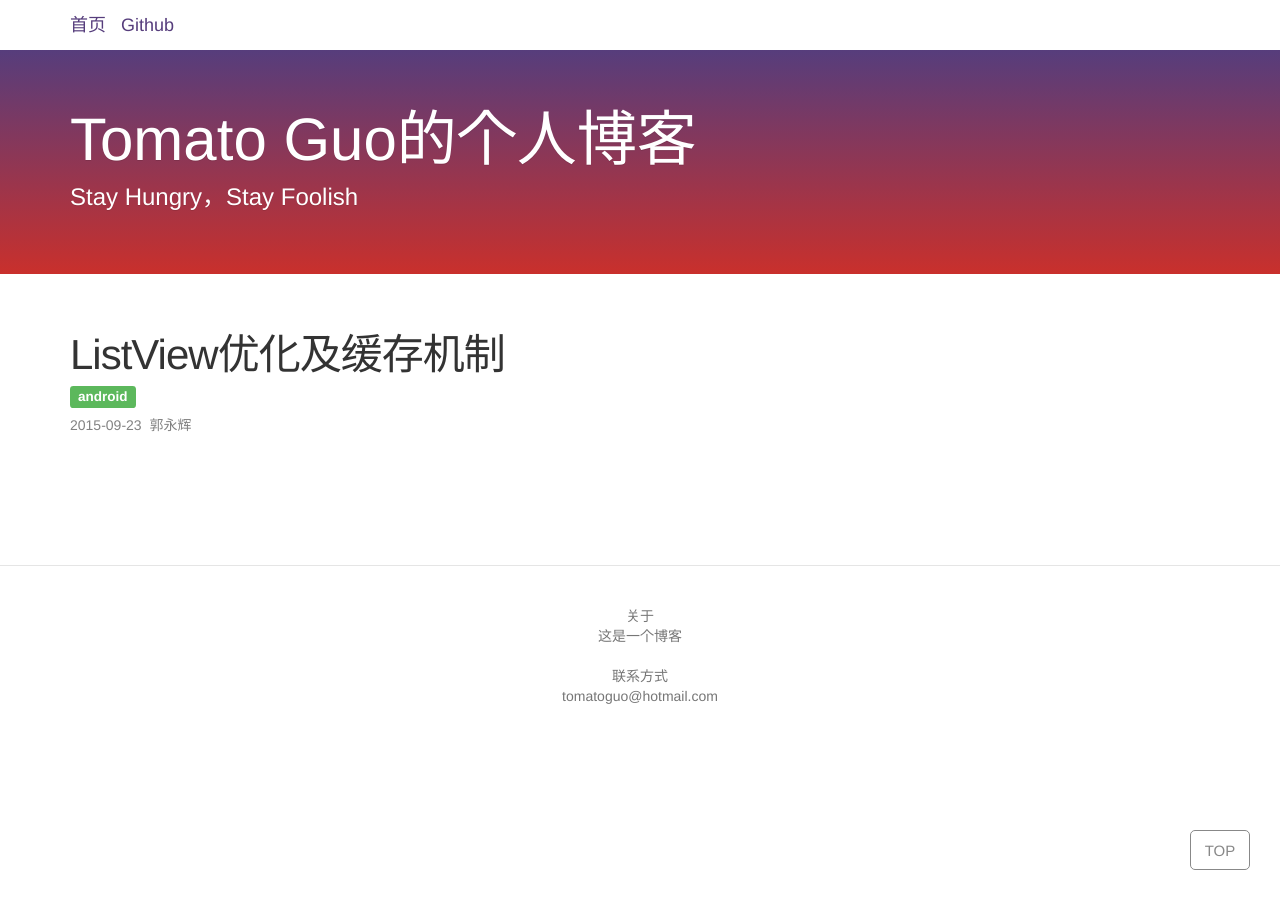
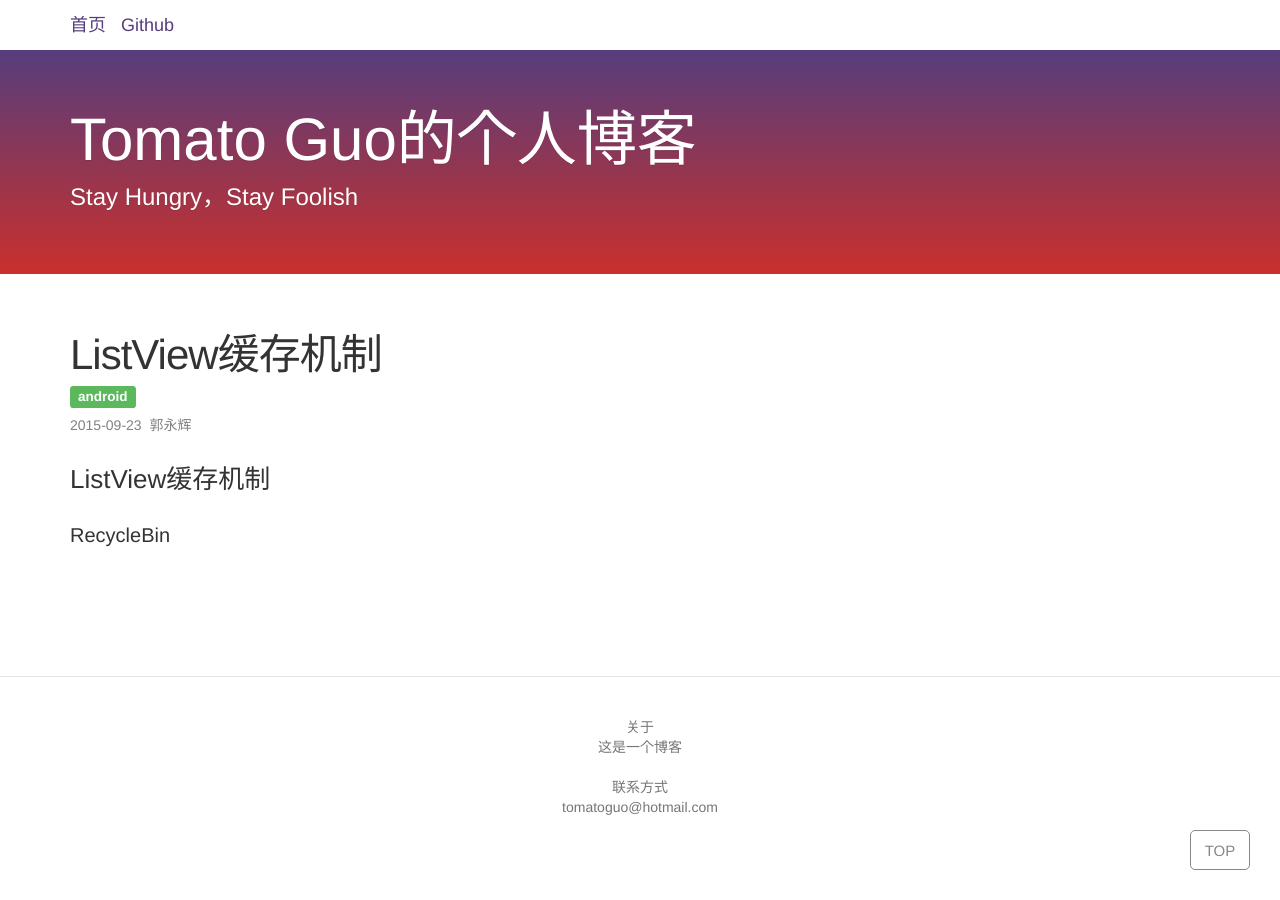
Before and after one commit to tomatoguo/tomatoguo.github.io, a Jekyll site: the page built from _posts/2015-09-23-ListView%E7%9A%84%E4%BC%98%E5%8C%96%E5%8F%8A%E7%BC%93%E5%AD%98%E6%9C%BA%E5%88%B6.markdown, in a window 1280 px wide. Built offline with Jekyll 4.4.1, drawn with Linux system fonts in a browser that asks for light colours.

Commit message:
commit a blog

```diff
--- a/_posts/2015-09-23-ListView%E7%9A%84%E4%BC%98%E5%8C%96%E5%8F%8A%E7%BC%93%E5%AD%98%E6%9C%BA%E5%88%B6.markdown
+++ b/_posts/2015-09-23-ListView%E7%9A%84%E4%BC%98%E5%8C%96%E5%8F%8A%E7%BC%93%E5%AD%98%E6%9C%BA%E5%88%B6.markdown
@@ -1,7 +1,11 @@
 ---
 layout: post
-title:  "ListView优化及缓存机制"
+title:  "ListView缓存机制"
 author: 郭永辉
 date:   2015-09-23 20:43:05
 categories: android
 ---
+
+### ListView缓存机制
+
+#### RecycleBin
```
